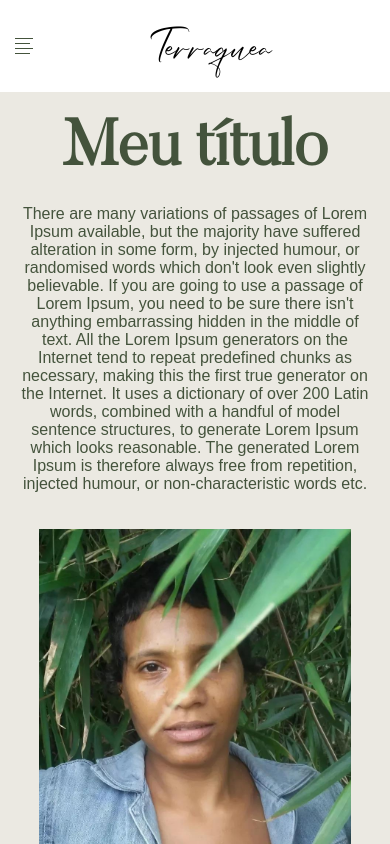
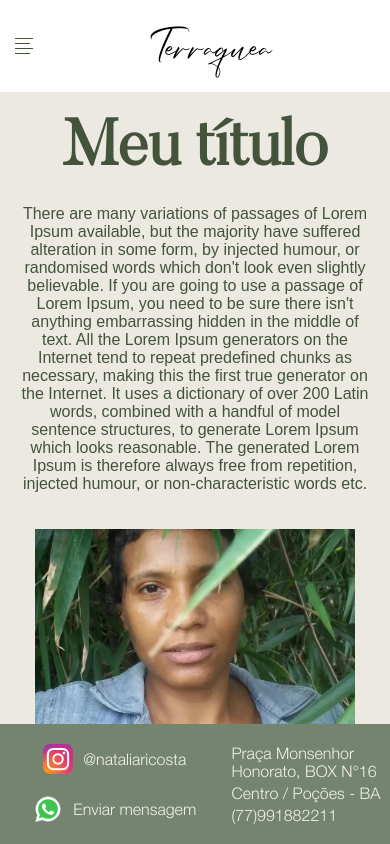
Before and after one commit to ruancostacampos/terraquea, a React (Create React App) app: page /sobre in a window 390 px wide. Shown: the top 844 px of the page. Built offline with nearby package versions, Linux system fonts and the light colour scheme; a web font is replaced by a local one.

Commit message:
Correções gerais

```diff
--- a/src/components/Collage/Colage.module.css
+++ b/src/components/Collage/Colage.module.css
@@ -1,21 +1,28 @@
 .collageContainer {
     display: flex;
-    height: calc(100% - 10px);
     width: 100%;
+    height: 100%r;
     flex-direction: column;
     align-items: center;
+    padding-bottom: 20px;
 }
 
 @media screen and (max-width: 700px) {
+
+
+    .collageContainer {
+        height: auto !important;
+    }
 
     .textContainer {
         max-width: 100% !important;
         text-align: center;
     }
 
-    .imageRow {
-        width: 80% !important;
-        height: 80%;
+   .imageRow {
+        width: 80vw !important;
+        height: auto !important;
+        min-width: 320px;
     }
 
 }
@@ -38,9 +45,8 @@
 }
 
 .imageRow {
-    display: flex;
-    width: 50%;
     height: 50%;
+    aspect-ratio: 4/3;
     position: relative;
     overflow: hidden;
 }
--- a/src/components/Footer/Footer.js
+++ b/src/components/Footer/Footer.js
@@ -27,7 +27,10 @@ const Footer = () => {
 
     setTimeout(()=>{
       verifyContentSize();
-    }, 20)
+    }, 30)
+
+    window.addEventListener('resize', verifyContentSize)
+    console.log('i run')
 
   }, [location])
 
--- a/src/components/HomeScroll/HomeScroll.js
+++ b/src/components/HomeScroll/HomeScroll.js
@@ -14,8 +14,6 @@ const HomeScroll = () => {
 
     if( (window.innerHeight + window.scrollY) >= document.body.scrollHeight - 1){
       setIsAtEnd(true)
-      console.log('estou no fim')
-
     }else{
       setIsAtEnd(false)
     }
@@ -34,14 +32,14 @@ const HomeScroll = () => {
       return "#sabonete"
     }
 
-    if( section >= 2 && section < 2.03 ){
+    if( section >= 2 && section < 2.039 ){
       setIsAtEnd(true)
       return "#footer"
     }
 
-    if( section >= 2.031 && section < 4 ){
-      //setIsAtEnd(false)
-      //return "#navbar"
+    if( section >= 2.039 && section < 4 ){
+      setIsAtEnd(false)
+      return "#navbar"
     }
 
   }
--- a/src/pages/contato/Contato.js
+++ b/src/pages/contato/Contato.js
@@ -1,5 +1,4 @@
 import styles from './Contato.module.css'
-import addressIcon from '../../assets/images/address.svg'
 import { motion, AnimatePresence } from "framer-motion"
 
 const Contato = () => {
@@ -9,9 +8,10 @@ const Contato = () => {
         initial={{scaleY: 0}}
         animate={{scaleY: 1}}
         transition={{duration: 0.3, type: 'spring'}}
-
+        style={{display: "flex", minHeight: "calc(100% - 162px)", alignItems: "center", justifyContent: "space-around"}}
       >
       <div className={styles.contatoContainer}>
+        <div>
           <div className={styles.contatoTittle}>
             <p>Converse com a gente!</p>
           </div>
@@ -36,13 +36,13 @@ const Contato = () => {
                 <span>Localização</span>
               <p>Praça Monsenhor Honorato, BOX N°16</p>
               <p> Centro / Poções - BA</p>
-            <p>(77)991882211</p>
             </div>
           </div>
         </div>
-
+      </div>
     </motion.div>
   </AnimatePresence>
+
 
   )
 }
--- a/src/pages/contato/Contato.module.css
+++ b/src/pages/contato/Contato.module.css
@@ -49,6 +49,7 @@
     font-size: 1.5rem;
     color: var(--primary);
     line-height: 3rem;
+    text-align: center;
 }
 
 .contatoCard a:hover {
@@ -58,7 +59,7 @@
 .contatoCard p {
     line-height: normal;
     margin: 0;
-    text-align: left;
+    text-align: center;
     font-family: 'Helvetica Neue Light', sans-serif;
     font-weight: 500;
     color: var(--primary);
--- a/src/pages/home/Home.js
+++ b/src/pages/home/Home.js
@@ -11,7 +11,7 @@ const description = "Lorem ipsum dolor sit amet, consectetur adipiscing elit. Nu
 const Home = () => {
   return (
     <div className={styles.homeContainer}>
-        <HomeScroll />
+        <HomeScroll/>
         <HomeIntro/>
         <section id="demaquilante">
           <Product
--- a/src/pages/sobre/Sobre.module.css
+++ b/src/pages/sobre/Sobre.module.css
@@ -1,8 +1,12 @@
 .sobreContainer {
     display: flex;
-    /* min-height: calc(100% - 162px); */
-    min-height: 100%;
-    height: 100%;
-    /*background-image: url("../../assets/images/leafbackground.png");*/
-    background-size: cover;
+    height: calc(100% - 162px);
 }
+
+@media screen and (max-width: 700px) {
+
+    .sobreContainer {
+        height: auto;
+    }
+
+}
```
Also changed, not shown: src/assets/images/whatsapp.svg, src/components/Footer/Footer.module.css (line endings or trailing spaces). Lines whose indentation alone changed are shown as unchanged.
